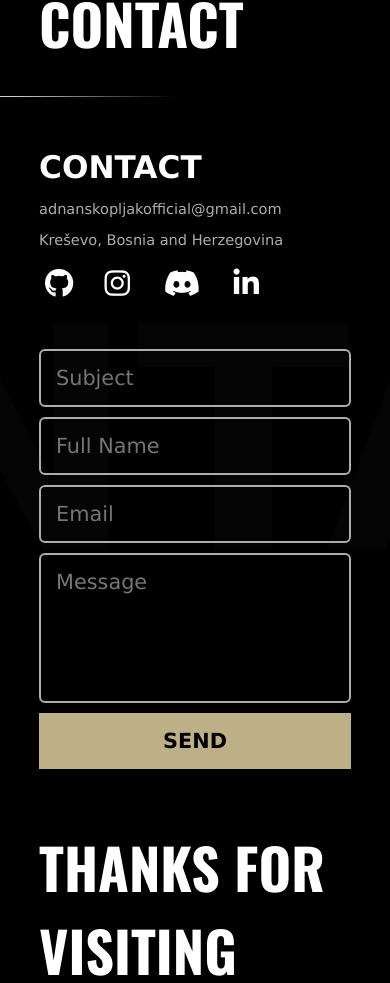
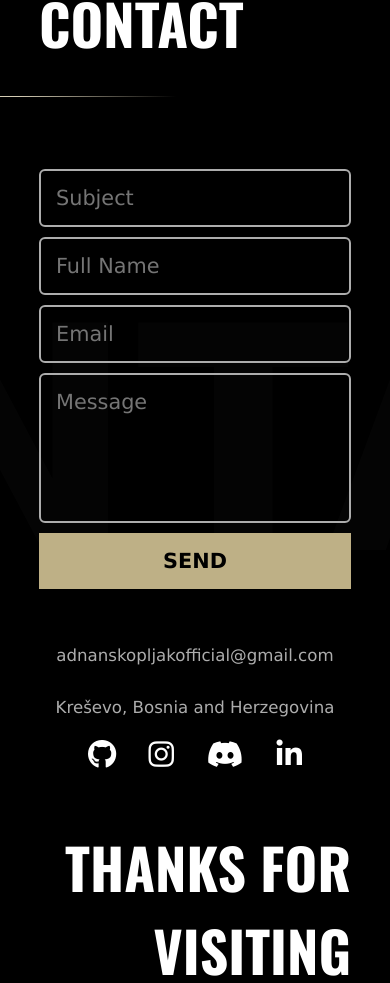
Before and after one commit to Xiliris/personal-portfolio, a React (Create React App) app: page / in a window 390 px wide. Shown: the part 4278-5261 px from the top of the page. Built offline with nearby package versions, Linux system fonts and the light colour scheme.

Commit message:
bug fixes

```diff
--- a/src/slides/Contact.js
+++ b/src/slides/Contact.js
@@ -71,29 +71,33 @@ function Contact() {
               <a
                 href="https://github.com/Xiliris"
                 target="_blank"
-                rel="noreferrer"
-                aria-label="GitHub Profile"         >
+                rel="noopener noreferrer"
+                aria-label="GitHub Profile"
+              >
                 <i className="fa-brands fa-github fa-2x"></i>
               </a>
               <a
                 href="https://www.instagram.com/adnan.sko/"
                 target="_blank"
-                rel="noreferrer"
-                aria-label="Instagram Profile"              >
+                rel="noopener noreferrer"
+                aria-label="Instagram Profile"
+              >
                 <i className="fa-brands fa-instagram fa-2x"></i>
               </a>
               <a
                 href="https://discordapp.com/users/400414917070422017"
                 target="_blank"
-                rel="noreferrer"
-                aria-label="Discord Profile"              >
+                rel="noopener noreferrer"
+                aria-label="Discord Profile"
+              >
                 <i className="fa-brands fa-discord fa-2x"></i>
               </a>
               <a
                 href="https://www.linkedin.com/in/adnan-skopljak-646994257/"
                 target="_blank"
-                rel="noreferrer"
-                aria-label="LinkedIn Profile"              >
+                rel="noopener noreferrer"
+                aria-label="LinkedIn Profile"
+              >
                 <i className="fa-brands fa-linkedin-in fa-2x"></i>
               </a>
             </div>
--- a/src/slides/Contact.scss
+++ b/src/slides/Contact.scss
@@ -6,6 +6,20 @@
   display: flex;
   justify-content: center;
   flex-direction: column;
+
+  button {
+    padding: 15px;
+    border: 1px solid $backgroundLighter;
+    background-color: $backgroundLighter;
+    font-size: 1em;
+    font-weight: bold;
+    cursor: pointer;
+    transition: all 0.3s ease;
+
+    &:hover {
+      background-color: $background;
+    }
+  }
 
   .title {
     @include title;
@@ -83,17 +97,6 @@
 
       button {
         width: 100%;
-        padding: 15px;
-        border: 1px solid $backgroundLighter;
-        background-color: $backgroundLighter;
-        font-size: 1em;
-        font-weight: bold;
-        cursor: pointer;
-        transition: all 0.3s ease;
-
-        &:hover {
-          background-color: $background;
-        }
       }
     }
   }
@@ -121,9 +124,23 @@
 @media screen and (max-width: 420px) {
   #contact {
     .content {
+      flex-direction: column-reverse;
       main {
-        p {
-          font-size: 0.7em;
+        display: flex;
+        justify-content: center;
+        align-items: center;
+        margin: auto;
+        .contacts {
+          display: flex;
+          justify-content: center;
+          align-items: center;
+          flex-direction: column;
+          h1 {
+            display: none;
+          }
+          p {
+            font-size: 0.8em;
+          }
         }
         .socials {
           gap: 20px;
--- a/src/slides/Footer.scss
+++ b/src/slides/Footer.scss
@@ -13,6 +13,8 @@ footer {
 
   .title {
     @include titleFlip;
+
+    text-align: right;
   }
 
   .content {
@@ -22,7 +24,7 @@ footer {
 
     h1 {
       font-family: $BoldFont;
-      font-size: 3em;
+      font-size: 2.5em;
       margin: 0;
     }
     p {
--- a/src/slides/Skills.scss
+++ b/src/slides/Skills.scss
@@ -87,7 +87,6 @@
 @media screen and (max-width: 520px) {
   #skills {
     .content {
-      grid-template-columns: 1fr 1fr 1fr;
       p {
         display: none;
       }
```
Also changed, not shown: Screenshot_1.png (added).
